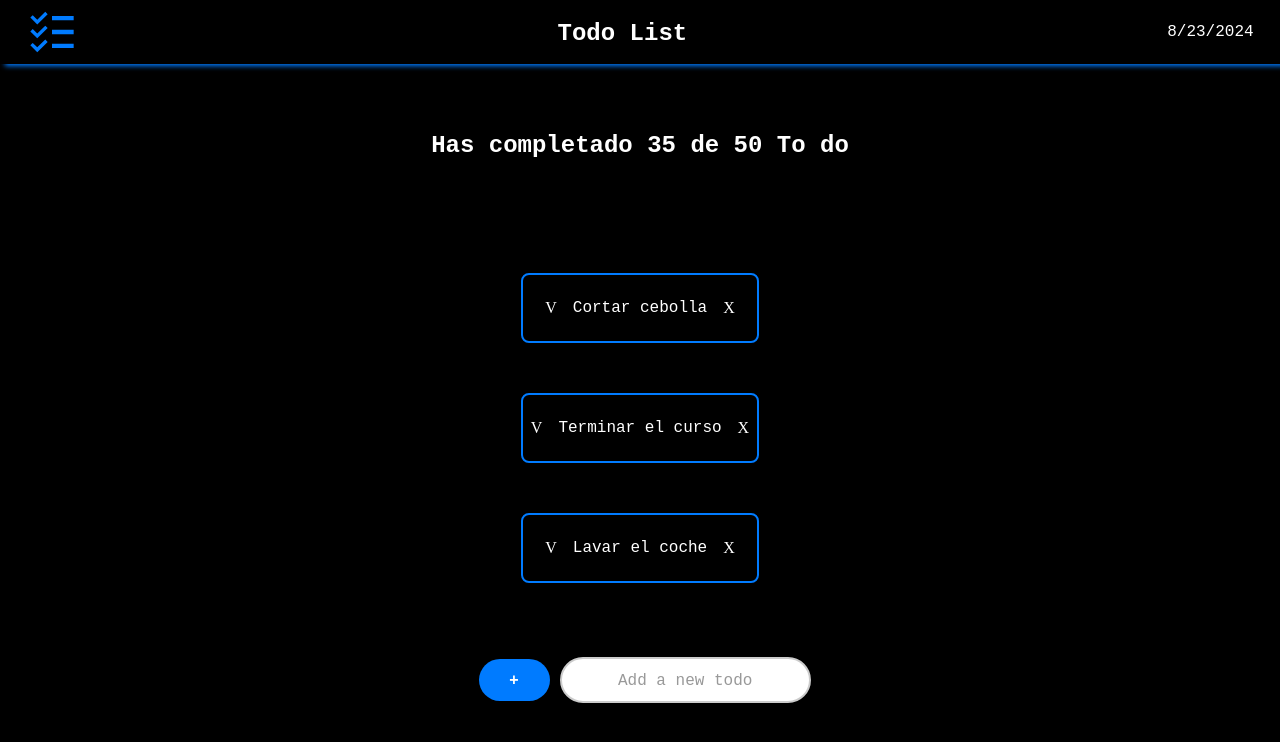
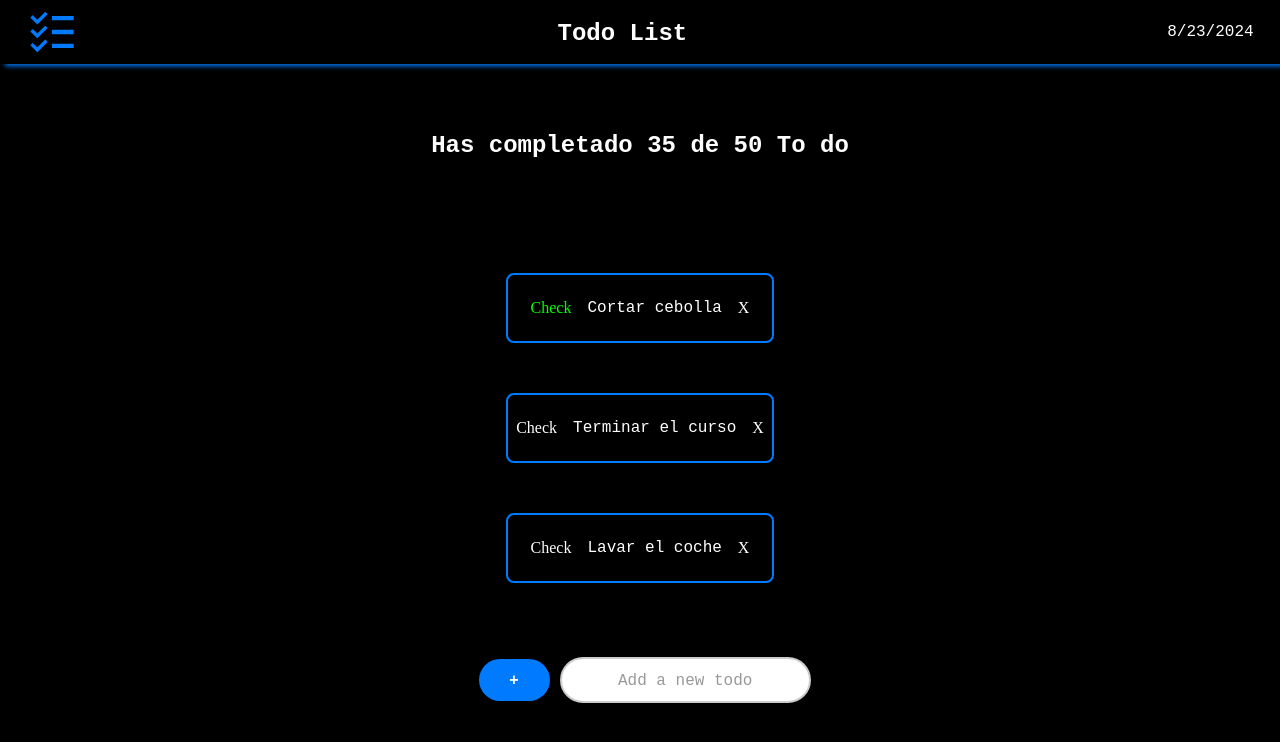
Before and after one commit to CarlosAlzate2003/TodoItemVite, a React (Vite) app: page / in a window 1280 px wide. Shown: the top 742 px of the page. Built offline with nearby package versions, Linux system fonts and the light colour scheme.

Commit message:
add design buttons

```diff
--- a/src/components/TodoItem.jsx
+++ b/src/components/TodoItem.jsx
@@ -3,9 +3,11 @@ import '../css/TodoItem.css'
 function TodoItem({ text, completed }) {
   return (
     <li>
-      <span>V</span>
+      <span className={`Icon Icon-check ${completed && 'Icon-check--active'}`}>
+        Check
+      </span>
       <p>{text}</p>
-      <span>X</span>
+      <span className="Icon Icon-delete">X</span>
     </li>
   )
 }
--- a/src/css/TodoItem.css
+++ b/src/css/TodoItem.css
@@ -10,3 +10,37 @@ li{
     justify-content: center;
     margin-left: 10px;
 }
+
+.Icon{
+    cursor: pointer;
+}
+
+.Icon-check{
+    left: 12px;
+}
+
+.Icon-check:hover{
+    color: rgb(62, 145, 62);
+}
+
+.Icon-check--active{
+    color: rgb(0, 255, 0);
+}
+
+.Icon-delete{
+    top: -24px;
+    right: 0;
+}
+
+.Icon-delete:hover{
+    color: red;
+}
+
+.TodoItem-p{
+    font-size: 18px;
+    line-height: 24px;
+}
+
+.TodoItem-p--complete{
+    text-decoration: line-through;
+}
```
